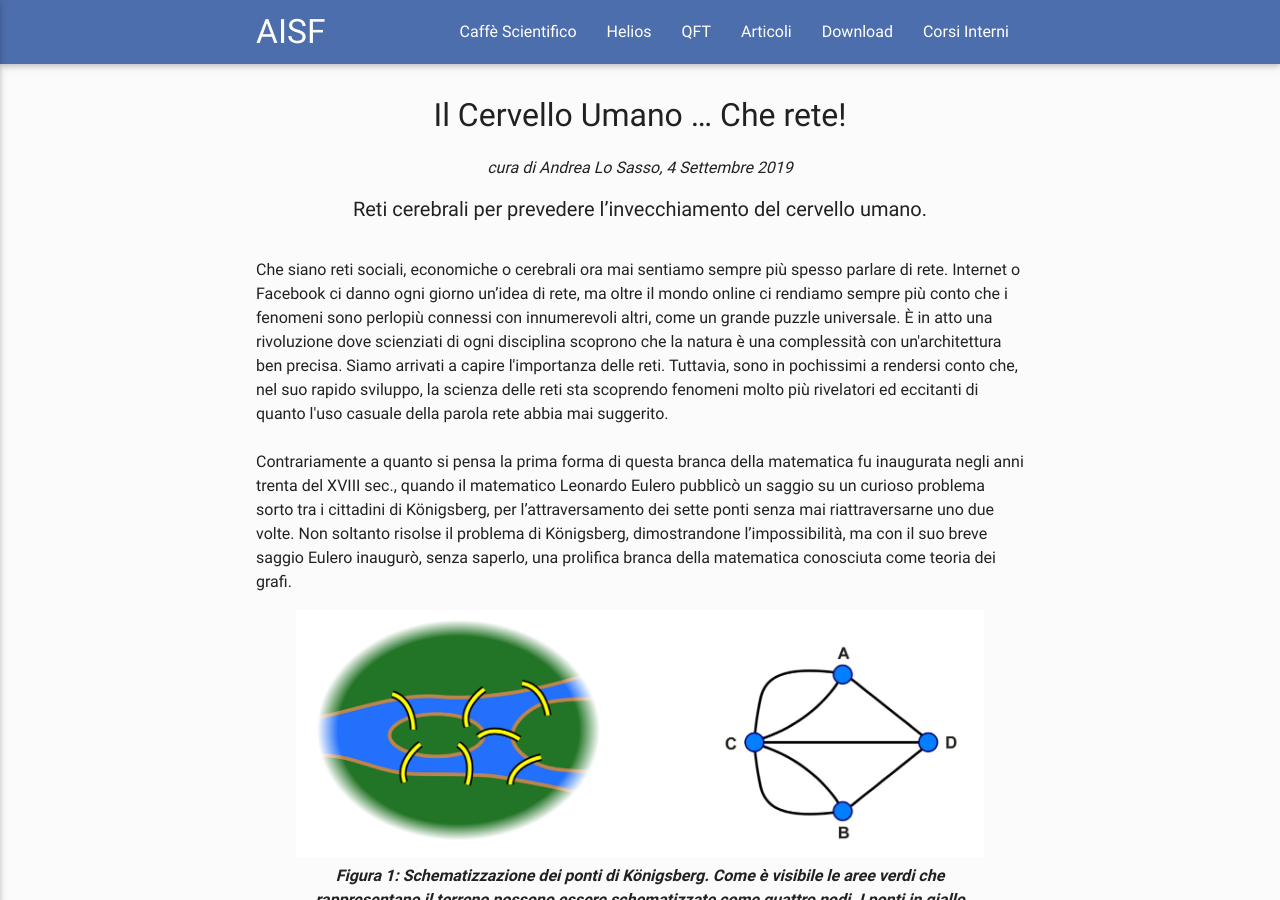
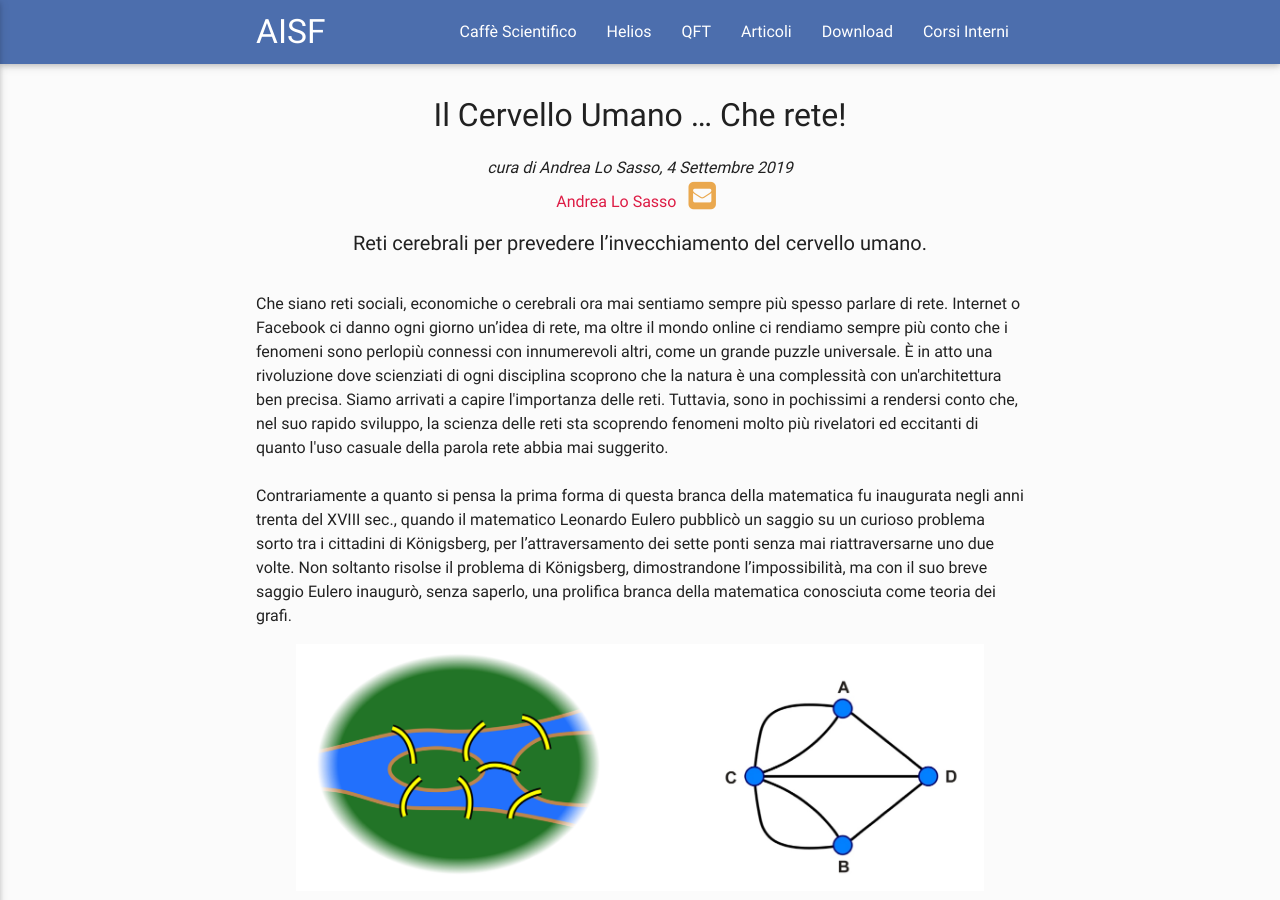
Before and after one commit to ai-sf/aisf_perugia, a Jekyll site: the page built from ArticoliHTML/RetiNeurali.md, in a window 1280 px wide and 900 px high. Built offline with Jekyll 4.4.1, drawn with Linux system fonts in a browser that asks for light colours; nearby versions of some CDN libraries; formulas are drawn with MathJax 3.

Commit message:
Update RetiNeurali.md

```diff
--- a/ArticoliHTML/RetiNeurali.md
+++ b/ArticoliHTML/RetiNeurali.md
@@ -8,6 +8,10 @@ permalink: /ArticoliHTML/reti/
 <center>
  <h2>Il Cervello Umano … Che rete!</h2>
 <h7 class="mbr-section-subtitle align-center mbr-light mbr-fonts-style display-7"><em> cura di Andrea Lo Sasso, 4 Settembre 2019</em></h7><br>
+<div class="subheading">
+  <a href="mailto:andrea.losasso@ai-sf.it">Andrea Lo Sasso</a>
+  &nbsp; <i class="fa fa-envelope-square fa-2x"></i> &nbsp;
+</div>
 <h4 >Reti cerebrali per prevedere l’invecchiamento del cervello umano.</h4></center>
 <br>
 Che siano reti sociali, economiche o cerebrali ora mai sentiamo sempre più spesso parlare di rete. Internet o Facebook ci danno ogni giorno un’idea di rete, ma oltre il mondo online ci rendiamo sempre più conto che i fenomeni sono perlopiù connessi con innumerevoli altri, come un grande puzzle universale. È in atto una rivoluzione dove scienziati di ogni disciplina scoprono che la natura è una complessità con un'architettura ben precisa. Siamo arrivati a capire l'importanza delle reti. Tuttavia, sono in pochissimi a rendersi conto che, nel suo rapido sviluppo, la scienza delle reti sta scoprendo fenomeni molto più rivelatori ed eccitanti di quanto l'uso casuale della parola rete abbia mai suggerito.<br><br>
```
